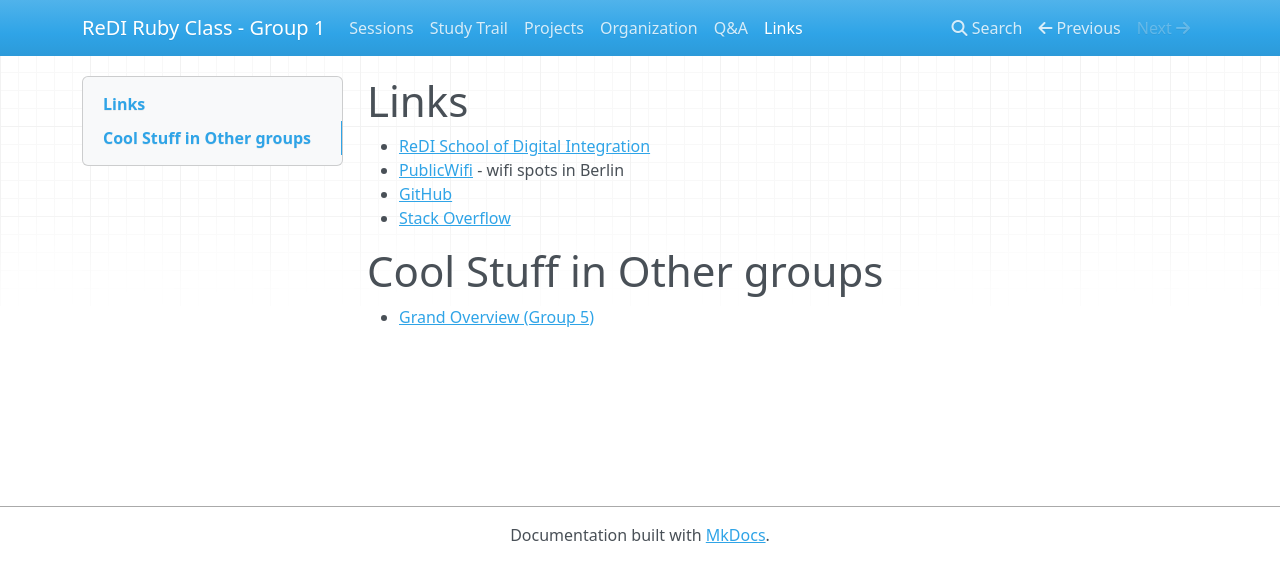
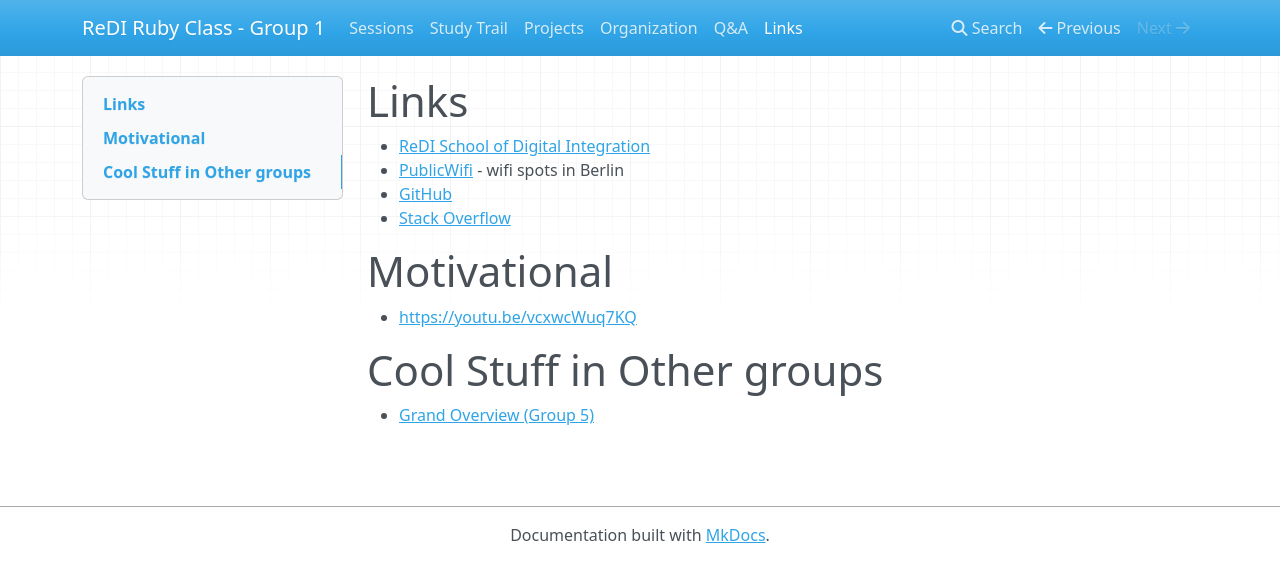
Before and after one commit to ReDI-School/group1, an MkDocs documentation site: the page built from docs/links.md, in a window 1280 px wide. Shown: the top 582 px of the page. Built offline with MkDocs 1.6.1, drawn with Linux system fonts in a browser that asks for light colours; nearby versions of some CDN libraries; old or Windows-style settings are respelled for this version of MkDocs.

Commit message:
add video about programming and the magic of it

```diff
--- a/docs/links.md
+++ b/docs/links.md
@@ -4,5 +4,8 @@
 * [GitHub](http://www.github.com)
 * [Stack Overflow](http://www.stackoverflow.com)
 
+# Motivational
+* [https://youtu.be/vcxwcWuq7KQ](https://youtu.be/vcxwcWuq7KQ)
+
 # Cool Stuff in Other groups
 * [Grand Overview (Group 5)](https://docs.google.com/presentation/d/1wmqyG8nEz9IJuMc3zScSXBuN3h6-QyWMx-XwvtVFuPM/edit#slide=id.gf1bad990a_0_5)
```
